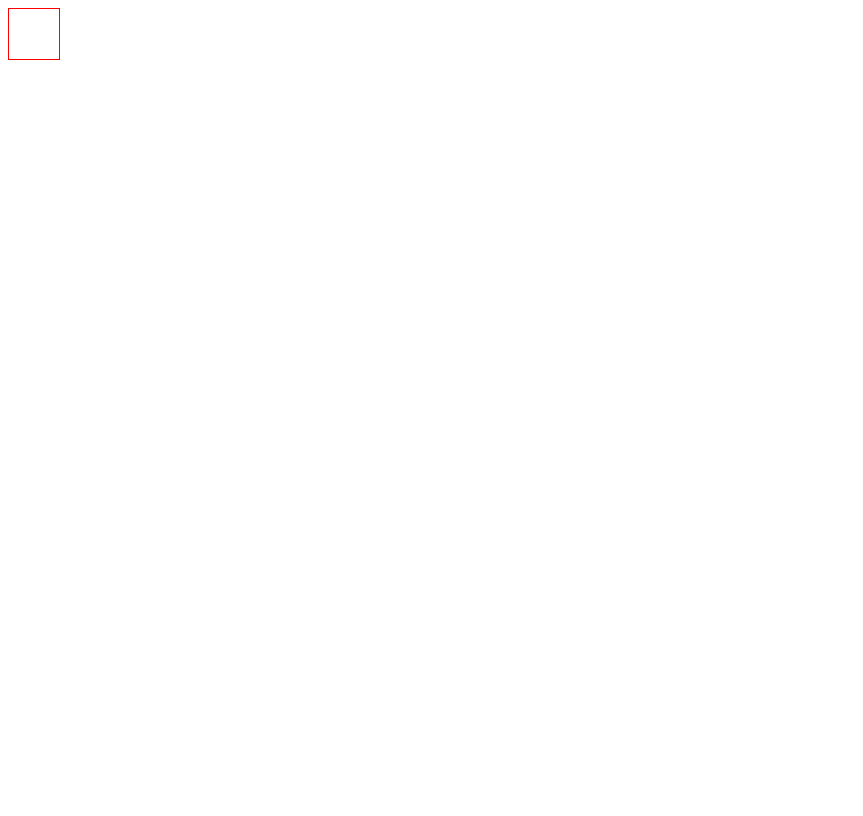
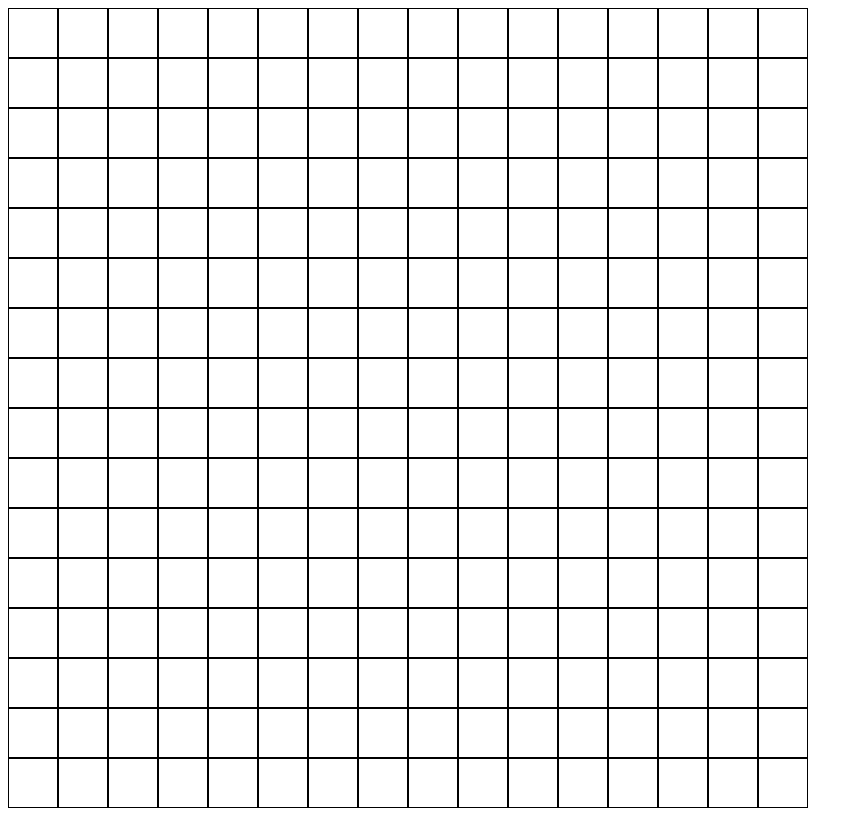
Before and after one commit to liyiz/TOP-etchasketch, a plain HTML site: page index.html in a window 1280 px wide. Shown: the whole page, without its empty margins (0-863 px from the left). Drawn offline with Linux system fonts and the light colour scheme.

Commit message:
Add cell and container styles

```diff
--- a/script.js
+++ b/script.js
@@ -1,3 +1,6 @@
+const gridX = 16;
+const gridY = 16;
+
 document.addEventListener('DOMContentLoaded',() => {
     // handle DOMContentLoaded event
     createGrid();
@@ -8,9 +11,13 @@ function createGrid() {
     // create columns
     const container = document.querySelector('#container');
 
+    for (let i = 0; i < gridX; i++) {
+        for (let j = 0; j < gridY; j++) {
+            const gridCell = document.createElement('div');
+            gridCell.classList.add('cell');
+            container.appendChild(gridCell);
+        }
+    }
 
-    const gridCell = document.createElement('div');
-    gridCell.classList.add('cell');
-    container.appendChild(gridCell);
 
 }
--- a/styles.css
+++ b/styles.css
@@ -1,5 +1,17 @@
+* {
+    box-sizing: border-box;
+}
+
+#container {
+    width: calc(50px*16); /* Make sure to change with JS sizes*/
+
+    display: flex;
+    flex-wrap: wrap;
+
+}
+
 .cell {
-    border: 1px solid red;
+    border: 1px solid black;
     height: 50px;
     width: 50px;
 }
```
